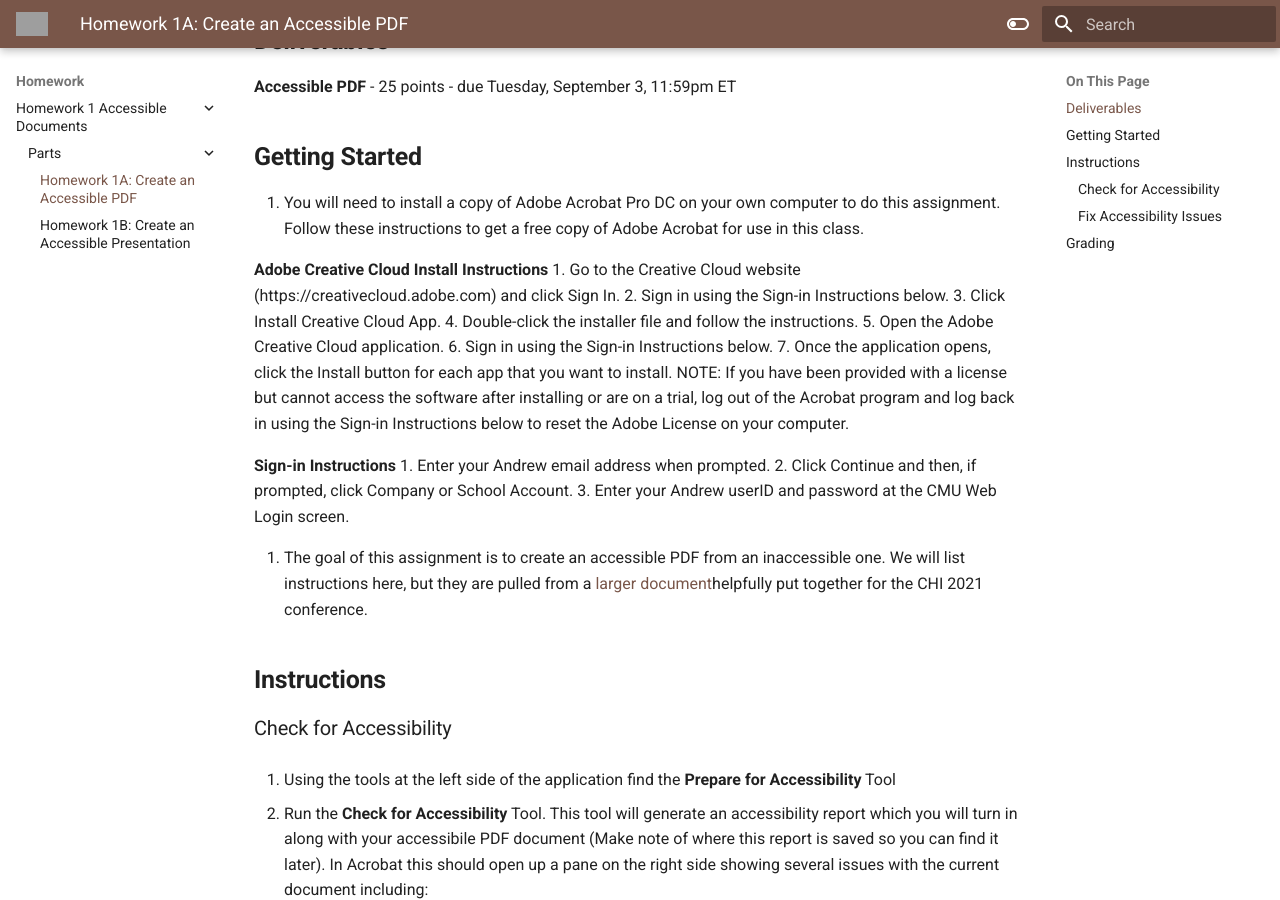
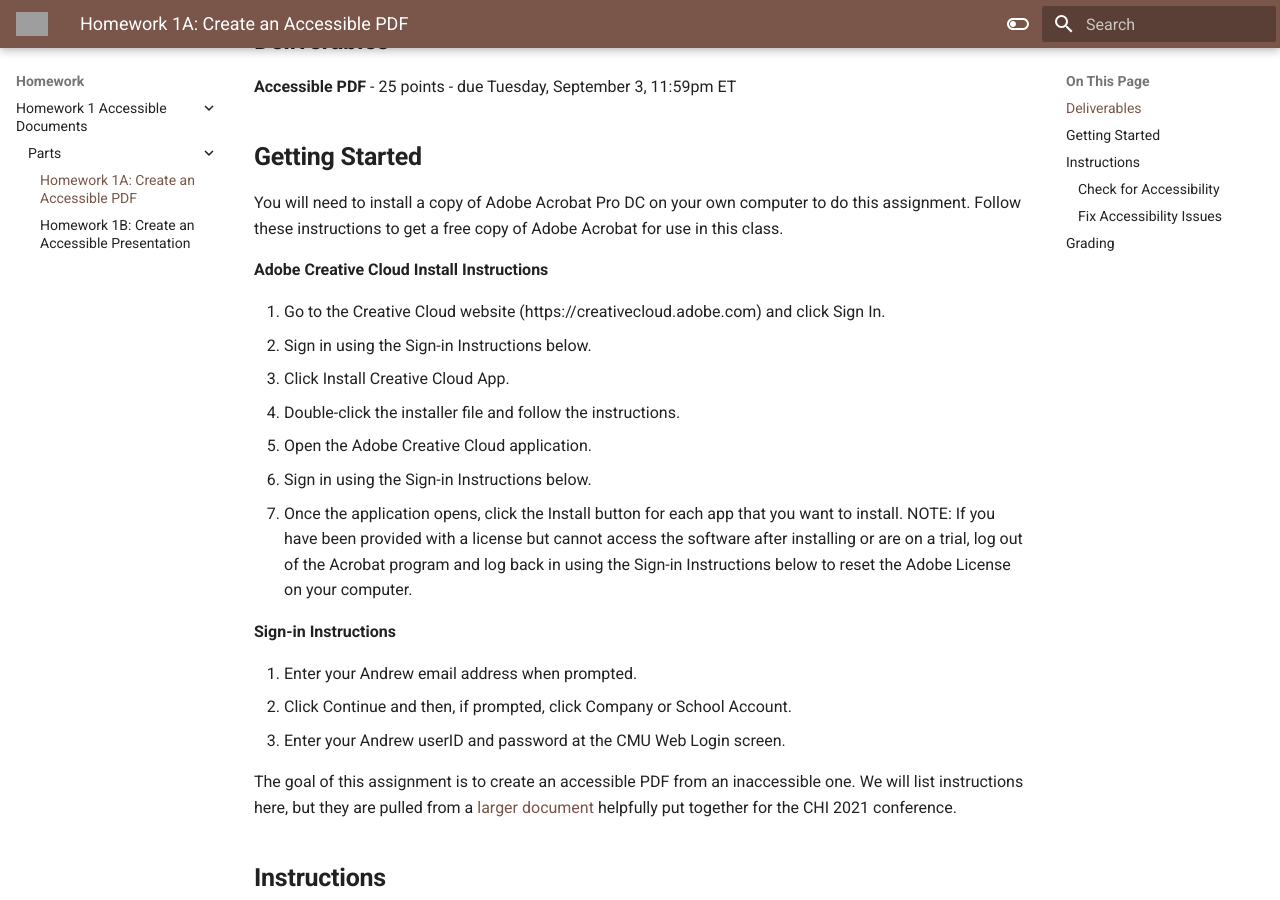
Before and after one commit to cmu-05-499/cmu-05-499.github.io, an MkDocs documentation site: the page built from docs/homework/HW1/1_pdf.md, in a window 1280 px wide and 900 px high, scrolled down 205 px. Built offline with MkDocs 1.6.1 and Material for MkDocs 9.7.7, drawn with Linux system fonts in a browser that asks for light colours; grey boxes are pictures that could not be loaded.

Commit message:
Update 1_pdf.md

```diff
--- a/docs/homework/HW1/1_pdf.md
+++ b/docs/homework/HW1/1_pdf.md
@@ -6,24 +6,26 @@
 
 ## Getting Started
 
-1. You will need to install a copy of Adobe Acrobat Pro DC on your own computer to do this assignment. Follow these instructions to get a free copy of Adobe Acrobat for use in this class.
+You will need to install a copy of Adobe Acrobat Pro DC on your own computer to do this assignment. Follow these instructions to get a free copy of Adobe Acrobat for use in this class.
 
 **Adobe Creative Cloud Install Instructions**
+
 1. Go to the Creative Cloud website (https://creativecloud.adobe.com) and click Sign In.
-2. Sign in using the Sign-in Instructions below.
-3. Click Install Creative Cloud App.
-4. Double-click the installer file and follow the instructions.
-5. Open the Adobe Creative Cloud application.
-6. Sign in using the Sign-in Instructions below.
-7. Once the application opens, click the Install button for each app that you want to install.
+1. Sign in using the Sign-in Instructions below.
+1. Click Install Creative Cloud App.
+1. Double-click the installer file and follow the instructions.
+1. Open the Adobe Creative Cloud application.
+1. Sign in using the Sign-in Instructions below.
+1. Once the application opens, click the Install button for each app that you want to install.
 NOTE: If you have been provided with a license but cannot access the software after installing or are on a trial, log out of the Acrobat program and log back in using the Sign-in Instructions below to reset the Adobe License on your computer.
 
 **Sign-in Instructions**
+
 1. Enter your Andrew email address when prompted.
-2. Click Continue and then, if prompted, click Company or School Account.
-3. Enter your Andrew userID and password at the CMU Web Login screen.
+1. Click Continue and then, if prompted, click Company or School Account.
+1. Enter your Andrew userID and password at the CMU Web Login screen.
 
-2. The goal of this assignment is to create an accessible PDF from an inaccessible one. We will list instructions here, but they are pulled from a [larger document](https://chi2021.acm.org/for-authors/presenting/papers/guide-to-an-accessible-submission)helpfully put together for the CHI 2021 conference.
+The goal of this assignment is to create an accessible PDF from an inaccessible one. We will list instructions here, but they are pulled from a [larger document](https://chi2021.acm.org/for-authors/presenting/papers/guide-to-an-accessible-submission) helpfully put together for the CHI 2021 conference.
 
 ## Instructions
 
```
